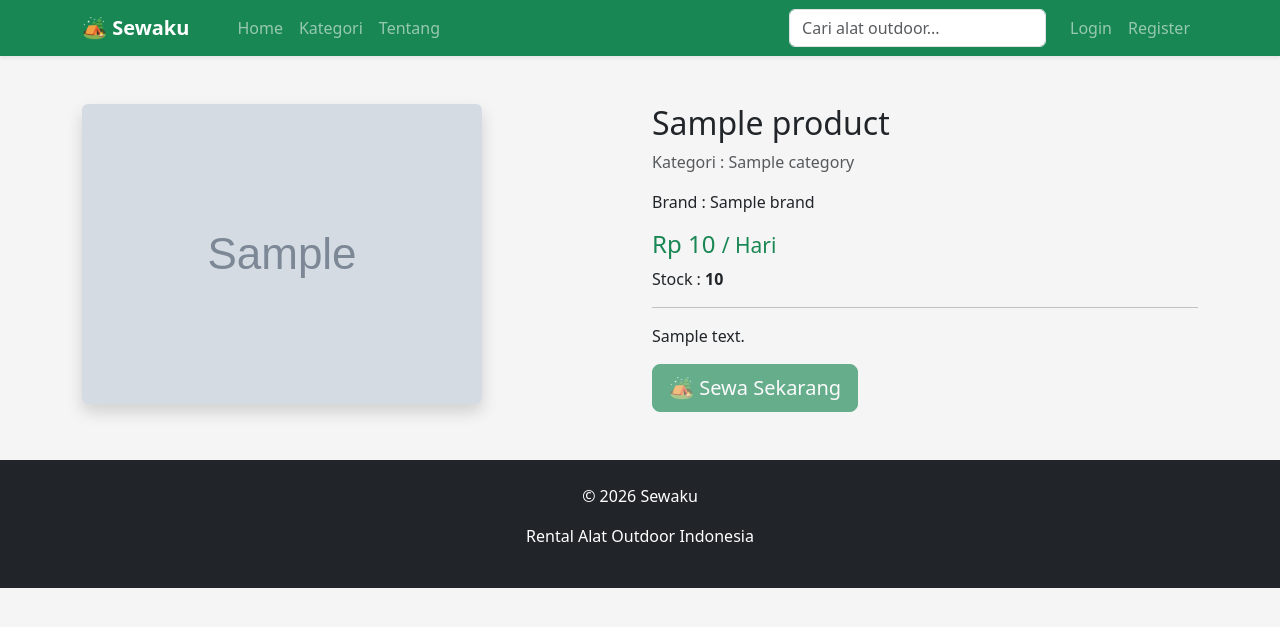
After one commit to Sewaku23/Sewaku, a Django app: template templates/catalog/product_detail.html in a window 1280 px wide. The commit adds this page. Shown: the top 627 px of the page. Run offline with Django 5.2, Linux system fonts and the light colour scheme; the template is opened without the code that fills it: most values are stand-ins (such as "Sample title", 1, 10 or a date in 2020); grey boxes marked "Sample" are stand-in pictures.

Commit message:
feat(catalog): create product detail page

```diff
--- a/catalog/urls.py
+++ b/catalog/urls.py
@@ -10,4 +10,10 @@ urlpatterns = [
         name="product_list"
     ),
 
+    path(
+    "products/<int:pk>/",
+    views.product_detail,
+    name="product_detail"
+),
+
 ]
--- /dev/null
+++ b/templates/catalog/product_detail.html
@@ -0,0 +1,97 @@
+{% extends "base.html" %}
+
+{% block content %}
+
+<div class="container mt-5">
+
+<div class="row">
+
+<div class="col-md-6">
+
+{% if product.image %}
+
+<img
+src="{{ product.image.url }}"
+class="img-fluid rounded shadow">
+
+{% else %}
+
+<div
+class="bg-light d-flex justify-content-center align-items-center rounded"
+style="height:400px;">
+
+Tidak ada gambar
+
+</div>
+
+{% endif %}
+
+</div>
+
+<div class="col-md-6">
+
+<h2>
+
+{{ product.name }}
+
+</h2>
+
+<p class="text-muted">
+
+Kategori :
+
+{{ product.category }}
+
+</p>
+
+<p>
+
+Brand :
+
+{{ product.brand }}
+
+</p>
+
+<h4 class="text-success">
+
+Rp {{ product.price_per_day }}
+
+<small>/ Hari</small>
+
+</h4>
+
+<p>
+
+Stock :
+
+<strong>
+
+{{ product.stock }}
+
+</strong>
+
+</p>
+
+<hr>
+
+<p>
+
+{{ product.description }}
+
+</p>
+
+<button
+class="btn btn-success btn-lg"
+disabled>
+
+🏕 Sewa Sekarang
+
+</button>
+
+</div>
+
+</div>
+
+</div>
+
+{% endblock %}
```
Also changed, not shown: catalog/views.py (+22 -1 lines), templates/catalog/product_list.html (+6 -1 lines).
